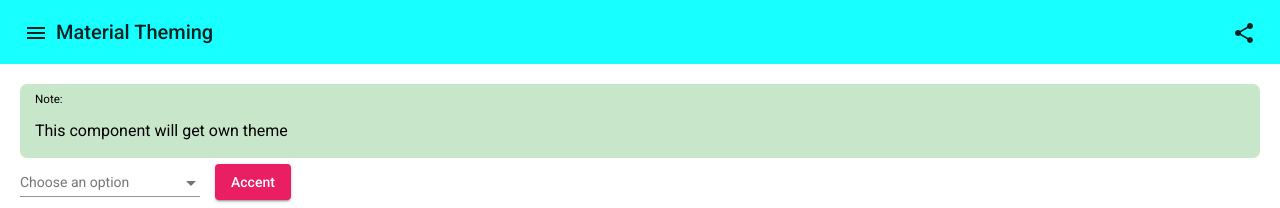
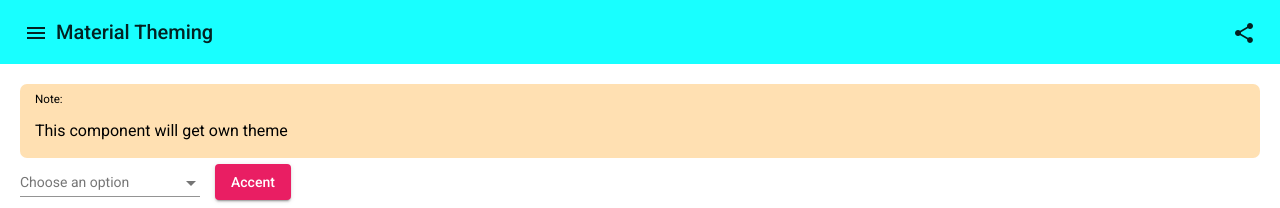
Before and after one commit to serNAVARRO7/angular-material-theming, an Angular app: page / in a window 1280 px wide. Shown: the top 208 px of the page. Built offline with nearby package versions, Linux system fonts and the light colour scheme.

Commit message:
Improve theme for banner

```diff
--- a/src/app/app.component.html
+++ b/src/app/app.component.html
@@ -9,7 +9,7 @@
   </button>
 </mat-toolbar>
 <main class="content">
-  <app-banner message="This component will get own theme"></app-banner>
+  <app-banner message="This component will get own theme" type="info"></app-banner>
   <section class="sort-area">
     <mat-form-field class="drop-down">
       <mat-label>Choose an option</mat-label>
--- a/src/app/banner/banner.component.scss-theme.scss
+++ b/src/app/banner/banner.component.scss-theme.scss
@@ -2,10 +2,21 @@
 
 @mixin app-banner-theme($theme) {
   $theme-colors: material.mat-get-color-config($theme);
-  $success-color: map-get($theme, success);
-  $background-color: material.mat-color($success-color, lighter);
+  $success-color-palette: map-get($theme, success);
+  $info-color-palette: map-get($theme, info);
+  $warn-color-palette: map-get($theme, warn);
+  $backgrounds: map-get($theme, background);
 
   app-banner {
-    background-color: $background-color;
+    background-color: material.mat-color($backgrounds, card);
+    &.app-banner-success {
+      background-color: material.mat-color($success-color-palette, lighter);
+    }
+    &.app-banner-info {
+      background-color: material.mat-color($info-color-palette, lighter);
+    }
+    &.app-banner-warn {
+      background-color: material.mat-color($warn-color-palette, lighter);
+    }
   }
 }
--- a/src/app/banner/banner.component.ts
+++ b/src/app/banner/banner.component.ts
@@ -7,6 +7,14 @@ import {Component, HostBinding, Input, OnInit} from '@angular/core';
 })
 export class BannerComponent implements OnInit {
   @Input() message = '';
+  @Input() type: 'succes' | 'info' | 'warn' | 'none' = 'none';
+  @HostBinding('class')
+  get hostClass() {
+    if (this.type !== 'none') {
+      return `app-banner-${this.type}`;
+    }
+  }
+
   constructor() { }
 
   ngOnInit(): void {
--- a/src/styles.scss
+++ b/src/styles.scss
@@ -24,7 +24,7 @@ $candy-app-theme: material.mat-light-theme(
 
 // Adding additional colors
 $candy-app-success: material.mat-palette(material.$mat-green);
-$candy-app-info: material.mat-palette(material.$mat-blue);
+$candy-app-info: material.mat-palette(material.$mat-orange);
 $candy-app-theme: map.deep-merge(
                 $candy-app-theme,
                 (
```
